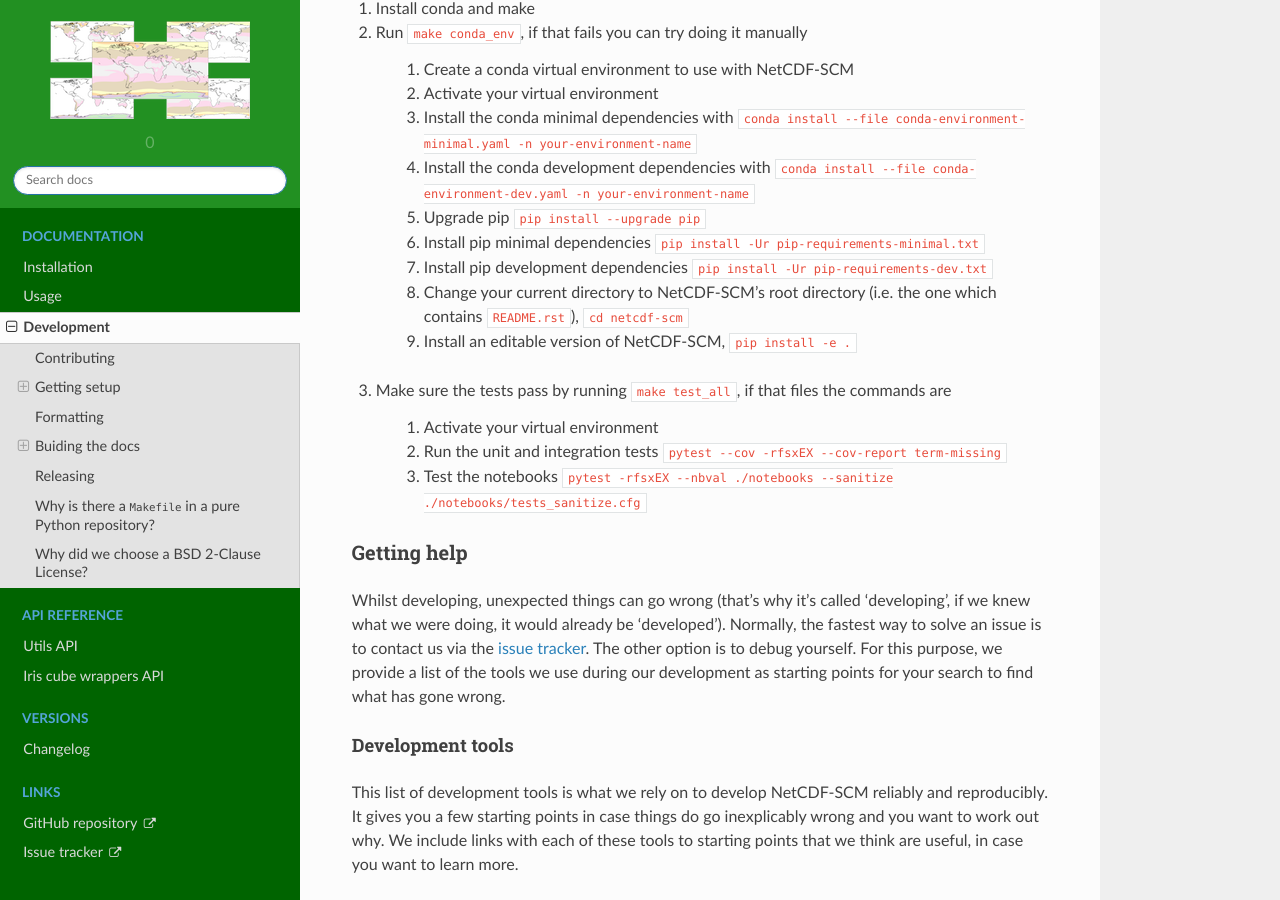
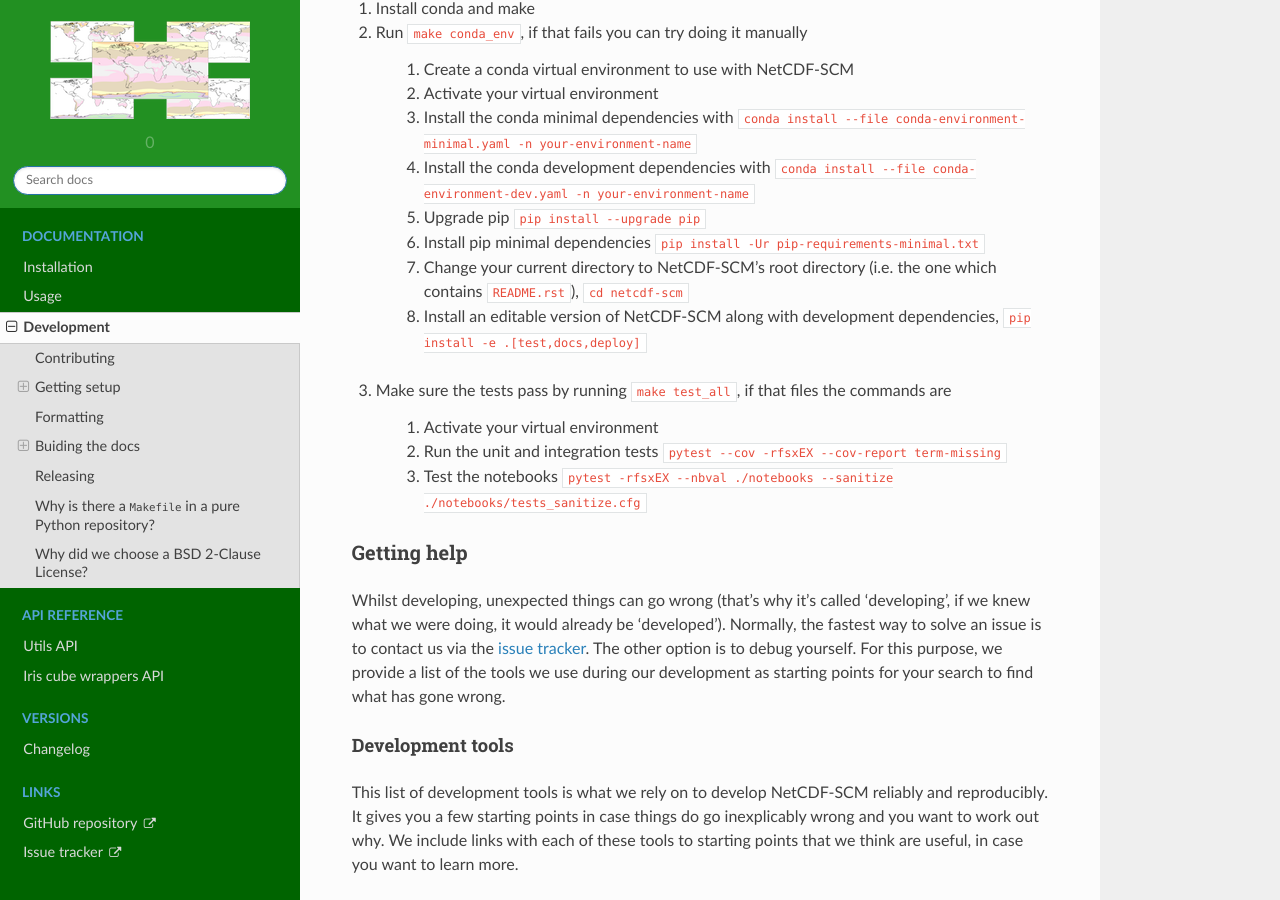
Before and after one commit to znicholls/netcdf-scm, a Sphinx documentation site: the page built from docs/source/development.rst, in a window 1280 px wide and 900 px high, scrolled down 899 px. Built offline with Sphinx 7.4.7 and the Read the Docs theme 2.0.0, drawn with Linux system fonts in a browser that asks for light colours.

Commit message:
Update docs and travis

```diff
--- a/docs/source/development.rst
+++ b/docs/source/development.rst
@@ -40,9 +40,8 @@ To get setup as a developer, we recommend the following steps (if any of these t
     #. Install the conda development dependencies with ``conda install --file conda-environment-dev.yaml -n your-environment-name``
     #. Upgrade pip ``pip install --upgrade pip``
     #. Install pip minimal dependencies ``pip install -Ur pip-requirements-minimal.txt``
-    #. Install pip development dependencies ``pip install -Ur pip-requirements-dev.txt``
     #. Change your current directory to NetCDF-SCM's root directory (i.e. the one which contains ``README.rst``), ``cd netcdf-scm``
-    #. Install an editable version of NetCDF-SCM, ``pip install -e .``
+    #. Install an editable version of NetCDF-SCM along with development dependencies, ``pip install -e .[test,docs,deploy]``
 
 #. Make sure the tests pass by running ``make test_all``, if that files the commands are
 
```
Also changed, not shown: .travis.yml, 1 other file.
